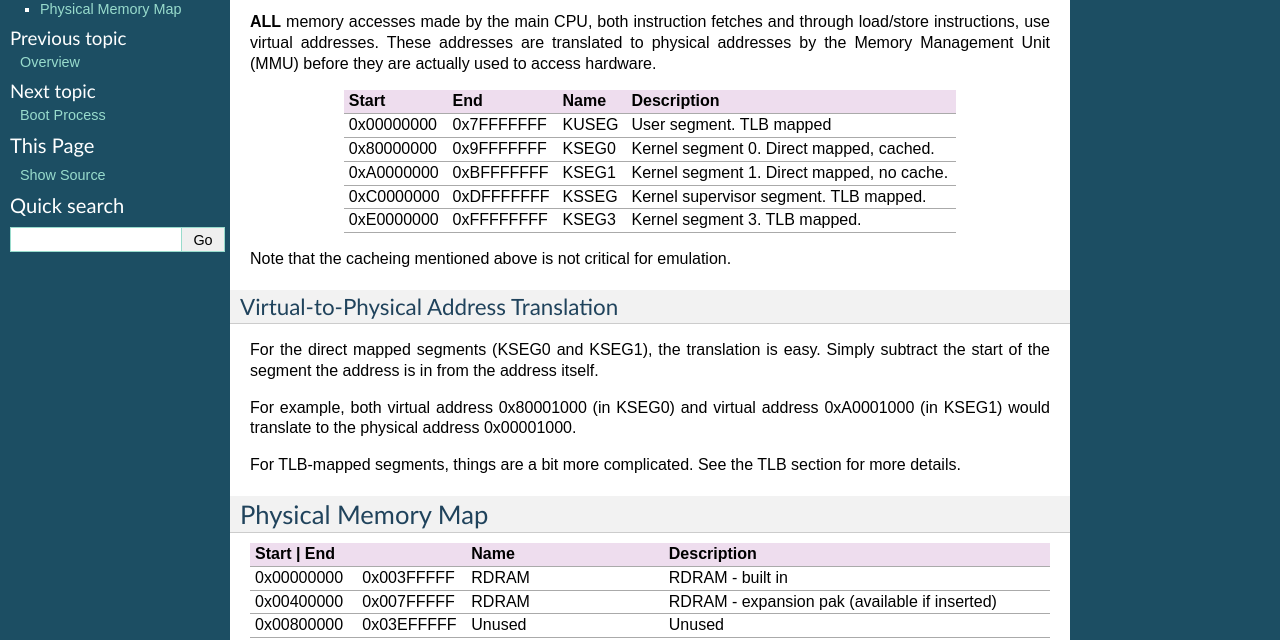
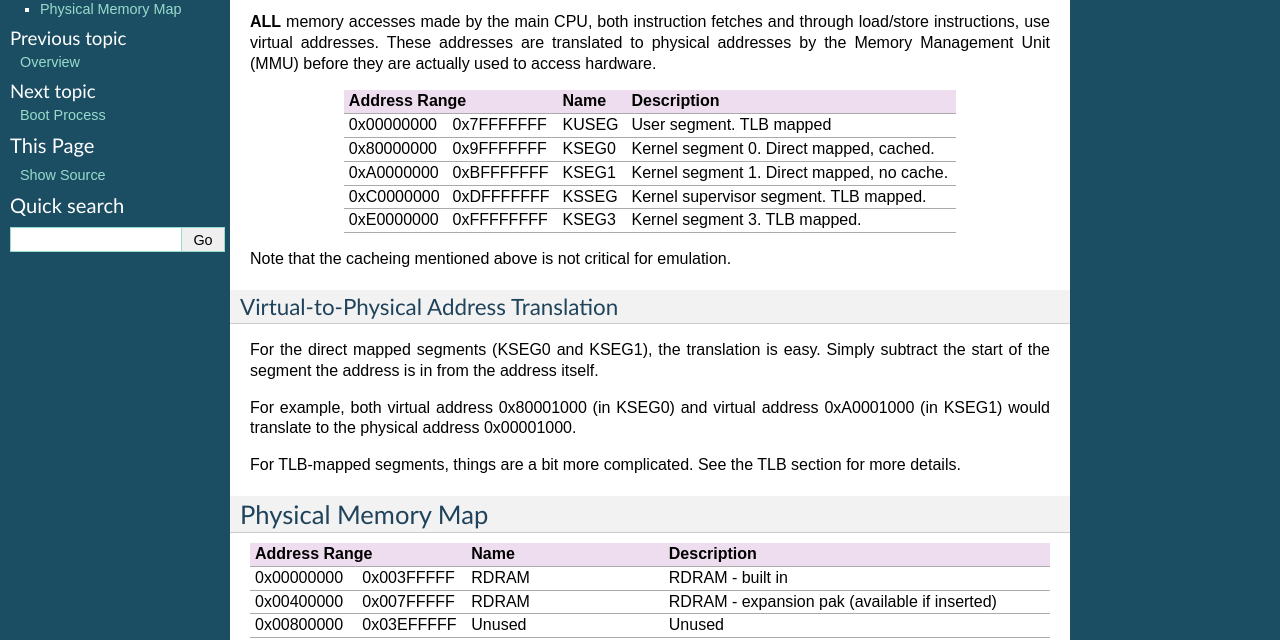
Before and after one commit to Dillonb/n64, a Sphinx documentation site: the page built from docs/source/memory_map.rst, in a window 1280 px wide. Shown: the part 137-777 px from the top of the page. Built offline with Sphinx 7.4.7, drawn with Linux system fonts in a browser that asks for light colours.

Commit message:
combine cells

```diff
--- a/docs/source/memory_map.rst
+++ b/docs/source/memory_map.rst
@@ -7,7 +7,7 @@ Virtual Memory Map
 **ALL** memory accesses made by the main CPU, both instruction fetches and through load/store instructions, use virtual addresses. These addresses are translated to physical addresses by the Memory Management Unit (MMU) before they are actually used to access hardware.
 
 +--------------+------------+-------+--------------------------------------------+
-| Start        | End        | Name  | Description                                |
+| Address Range             | Name  | Description                                |
 +==============+============+=======+============================================+
 | 0x00000000   | 0x7FFFFFFF | KUSEG | User segment. TLB mapped                   |
 +--------------+------------+-------+--------------------------------------------+
@@ -34,7 +34,7 @@ Physical Memory Map
 -------------------
 
 +-------------------------+------------------------------+---------------------------------------------------------------+
-| Start      | End        | Name                         | Description                                                   |
+| Address Range           | Name                         | Description                                                   |
 +============+============+==============================+===============================================================+
 | 0x00000000 | 0x003FFFFF | RDRAM                        | RDRAM - built in                                              |
 +------------+------------+------------------------------+---------------------------------------------------------------+
```
